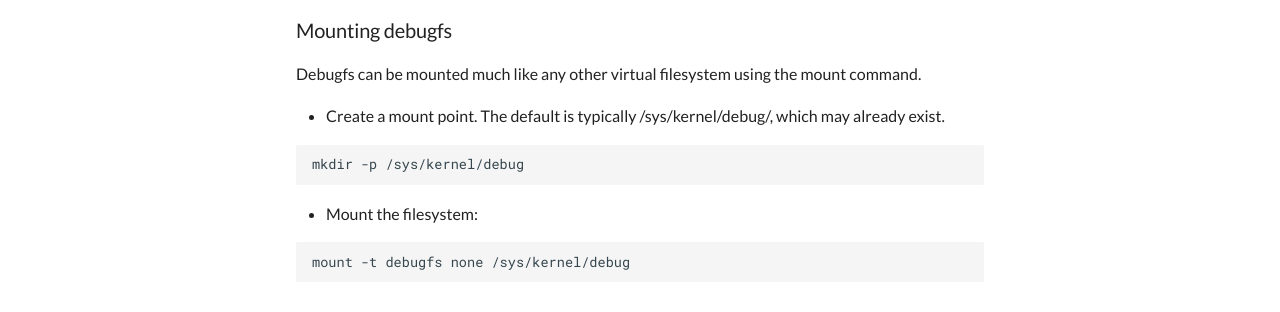
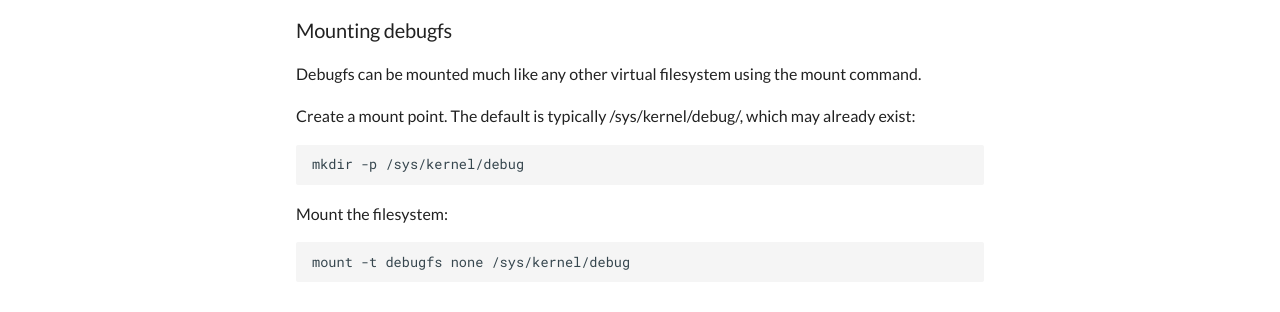
Before and after one commit to tmoore3/dev-notes, an MkDocs documentation site: the page built from docs/embedded/debugfs/debugfs.md, in a window 1280 px wide and 1101 px high. Shown: the part 608-920 px from the top of the window. Built offline with MkDocs 1.6.1 and Material for MkDocs 9.7.7, drawn with Linux system fonts in a browser that asks for light colours.

````diff
--- a/docs/embedded/debugfs/debugfs.md
+++ b/docs/embedded/debugfs/debugfs.md
@@ -16,13 +16,13 @@ CONFIG_DEBUG_FS=y
 
 Debugfs can be mounted much like any other virtual filesystem using the mount command.
 
-- Create a mount point. The default is typically /sys/kernel/debug/, which may already exist.
+Create a mount point. The default is typically /sys/kernel/debug/, which may already exist:
 
 ```bash
 mkdir -p /sys/kernel/debug
 ```
 
-- Mount the filesystem:
+Mount the filesystem:
 
 ```bash
 mount -t debugfs none /sys/kernel/debug
````
